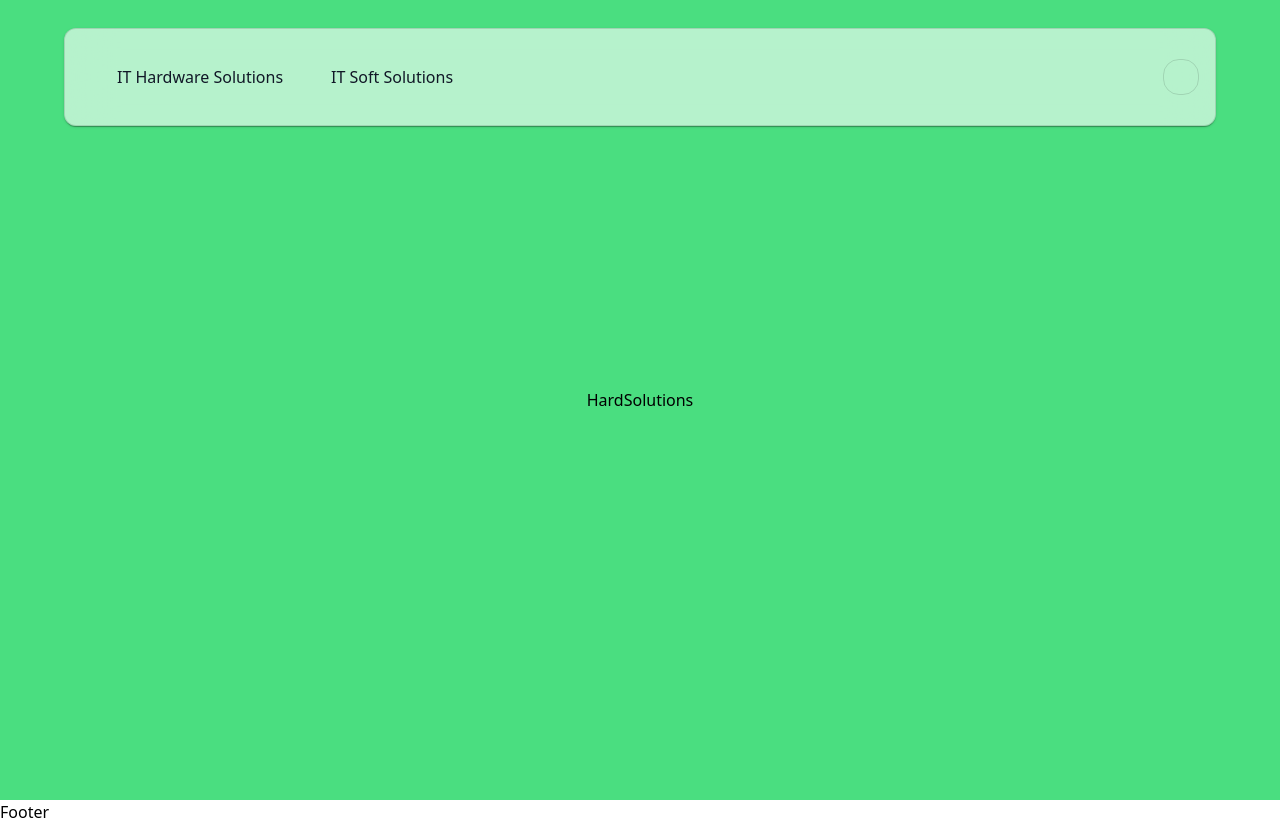
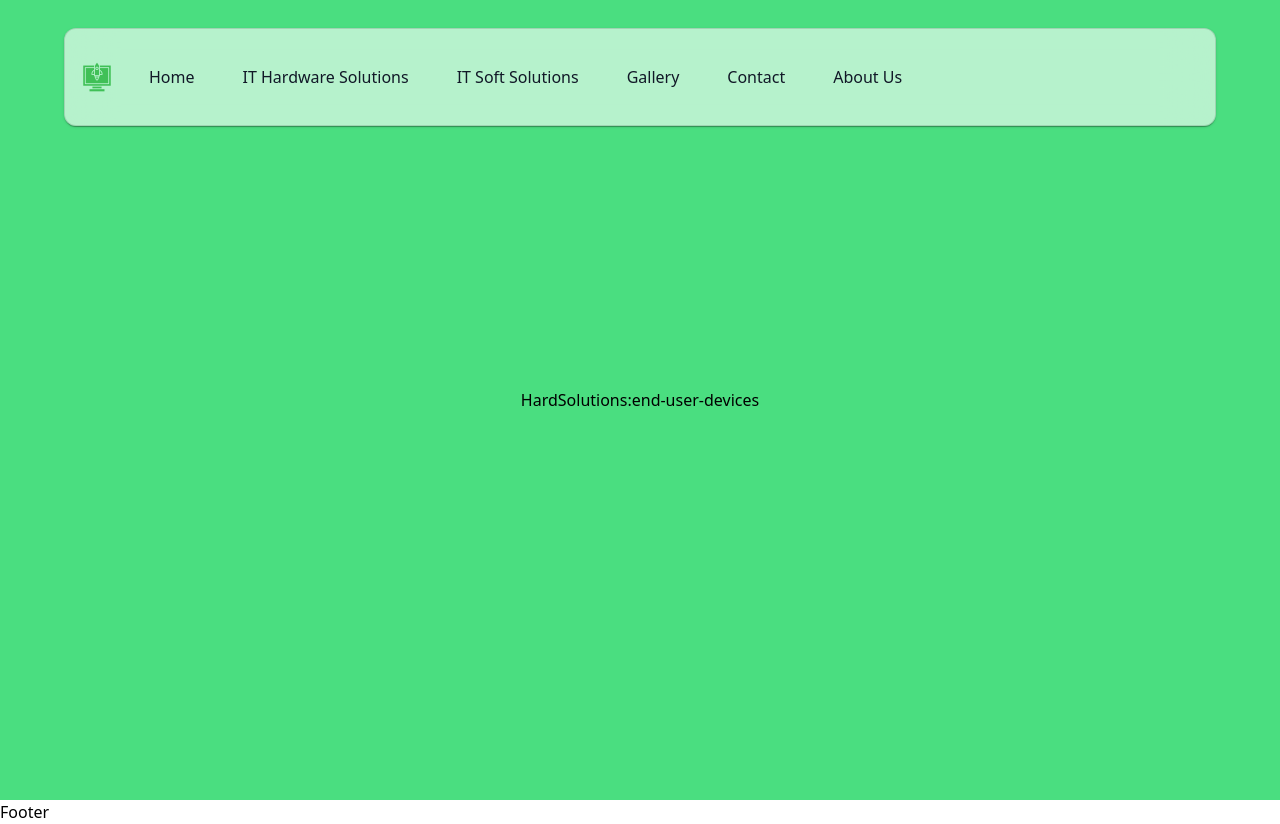
Before and after one commit to happiestt-talha/LPH, a React (Create React App) app: page /it-hardware-solutions/end-user-devices in a window 1280 px wide. Built offline with nearby package versions, Linux system fonts and the light colour scheme.

Commit message:
Intgrated pages

```diff
--- a/src/App.js
+++ b/src/App.js
@@ -21,6 +21,7 @@ function App() {
 
           <Route exact path="/it-hardware-solutions/:slug" element={<HardSolutions />} />
           <Route exact path="/it-soft-solutions/:slug" element={<SoftSolutions />} />
+
           <Route exact path="/contact" element={<Contact />} />
           <Route exact path="/about-us" element={<About />} />
           <Route exact path="/gallery" element={<Gallery />} />
--- a/src/assets/icons/ColorModeIconDropdown.js
+++ /dev/null
@@ -1,88 +0,0 @@
-import * as React from 'react';
-import DarkModeIcon from '@mui/icons-material/DarkModeRounded';
-import LightModeIcon from '@mui/icons-material/LightModeRounded';
-import Box from '@mui/material/Box';
-import IconButton from '@mui/material/IconButton';
-import Menu from '@mui/material/Menu';
-import MenuItem from '@mui/material/MenuItem';
-import { useColorScheme } from '@mui/material/styles';
-
-export default function ColorModeIconDropdown(props) {
-    const { mode, systemMode, setMode } = useColorScheme();
-    const [anchorEl, setAnchorEl] = React.useState(null);
-    const open = Boolean(anchorEl);
-    const handleClick = (event) => {
-        setAnchorEl(event.currentTarget);
-    };
-    const handleClose = () => {
-        setAnchorEl(null);
-    };
-    const handleMode = (targetMode) => () => {
-        setMode(targetMode);
-        handleClose();
-    };
-    if (!mode) {
-        return (
-            <Box
-                data-screenshot="toggle-mode"
-                sx={(theme) => ({
-                    verticalAlign: 'bottom',
-                    display: 'inline-flex',
-                    width: '2.25rem',
-                    height: '2.25rem',
-                    borderRadius: (theme.vars || theme).shape.borderRadius,
-                    border: '1px solid',
-                    borderColor: (theme.vars || theme).palette.divider,
-                })}
-            />
-        );
-    }
-    const resolvedMode = systemMode || mode;
-    const icon = {
-        light: <LightModeIcon />,
-        dark: <DarkModeIcon />,
-    }[resolvedMode];
-    return (
-        <React.Fragment>
-            <IconButton
-                data-screenshot="toggle-mode"
-                onClick={handleClick}
-                disableRipple
-                size="small"
-                aria-controls={open ? 'color-scheme-menu' : undefined}
-                aria-haspopup="true"
-                aria-expanded={open ? 'true' : undefined}
-                {...props}
-            >
-                {icon}
-            </IconButton>
-            <Menu
-                anchorEl={anchorEl}
-                id="account-menu"
-                open={open}
-                onClose={handleClose}
-                onClick={handleClose}
-                slotProps={{
-                    paper: {
-                        variant: 'outlined',
-                        sx: {
-                            my: '4px',
-                        },
-                    },
-                }}
-                transformOrigin={{ horizontal: 'right', vertical: 'top' }}
-                anchorOrigin={{ horizontal: 'right', vertical: 'bottom' }}
-            >
-                <MenuItem selected={mode === 'system'} onClick={handleMode('system')}>
-                    System
-                </MenuItem>
-                <MenuItem selected={mode === 'light'} onClick={handleMode('light')}>
-                    Light
-                </MenuItem>
-                <MenuItem selected={mode === 'dark'} onClick={handleMode('dark')}>
-                    Dark
-                </MenuItem>
-            </Menu>
-        </React.Fragment>
-    );
-}
--- /dev/null
+++ b/src/assets/icons/ColorModeIconDropdown.jsx
@@ -0,0 +1,14 @@
+import { ShieldMoonRounded } from '@mui/icons-material'
+import React from 'react'
+
+const ColorModeIconDropdown = () => {
+    return (
+        <>
+            <div className="self-end flex justify-center items-center text-blue-600">
+                <ShieldMoonRounded fontSize="large" />
+            </div>
+        </>
+    )
+}
+
+export default ColorModeIconDropdown
--- a/src/components/Navbar.jsx
+++ b/src/components/Navbar.jsx
@@ -10,7 +10,7 @@ import MenuItem from "@mui/material/MenuItem";
 import MenuIcon from "@mui/icons-material/Menu";
 import Drawer from "@mui/material/Drawer";
 import CloseRoundedIcon from "@mui/icons-material/CloseRounded";
-import ColorModeIconDropdown from "../assets/icons/ColorModeIconDropdown";
+// import ColorModeIconDropdown from "../assets/icons/ColorModeIconDropdown";
 import { NavData } from "../data/Nav-Data";
 import { Fragment, useState } from "react";
 
@@ -62,7 +62,16 @@ const Navbar = () => {
             }}
         >
             <Container maxWidth="lg">
+                {/* <Container> */}
                 <StyledToolbar disableGutters>
+                    <div className="flex items-center">
+
+                        <Link to="/">
+                            <span>
+                                <img src="/favicon-32.png" alt="logo" />
+                            </span>
+                        </Link>
+
                         <div className="flex text-gray-900 cursor-pointer relative p-3">
                             {NavData.map((link) => (
                                 <Box
@@ -106,9 +115,9 @@ const Navbar = () => {
                             ))}
                         </div>
 
-                    <Box sx={{ display: { xs: "none", md: "flex" }, gap: 1 }}>
+                        {/* <Box sx={{ display: { xs: "none", md: "flex" }, justifySelf: "flex-end", gap: 1 }}>
                             <ColorModeIconDropdown />
-                    </Box>
+                        </Box> */}
 
                         <IconButton
                             edge="end"
@@ -132,7 +141,8 @@ const Navbar = () => {
                                         <MenuItem onClick={(event) => handlePopoverOpen(event, link.subLinks)}>
                                             {link.title}
                                         </MenuItem>
-                                    {link.subLinks.map((subLink) => (
+                                        {link.subLinks?.length > 0
+                                            ? link.subLinks?.map((subLink) => (
                                                 <MenuItem
                                                     component={Link}
                                                     to={subLink.url}
@@ -142,7 +152,18 @@ const Navbar = () => {
                                                 >
                                                     {subLink.title}
                                                 </MenuItem>
-                                    ))}
+                                            ))
+                                            // : null
+                                            : <MenuItem
+                                                component={Link}
+                                                to={link.url}
+                                                key={link.title}
+                                                onClick={toggleDrawer(false)}
+                                                sx={{ pl: 4 }}
+                                            >
+                                                {link.title}
+                                            </MenuItem>
+                                        }
                                     </Fragment>
                                 ))}
                             </Box>
@@ -182,6 +203,7 @@ const Navbar = () => {
                                 ))}
                             </Box>
                         </Popover>
+                    </div>
                 </StyledToolbar>
             </Container>
         </AppBar>
--- a/src/data/Nav-Data.js
+++ b/src/data/Nav-Data.js
@@ -57,6 +57,11 @@
 
 export const NavData = [
     {
+        "title": "Home",
+        "subLinks": [],
+        "url": "/"
+    },
+    {
         "title": "IT Hardware Solutions",
         "subLinks": [
             { "title": "Retail Solutions", "url": "/it-hardware-solutions/retail-solutions" },
@@ -74,5 +79,20 @@ export const NavData = [
             { "title": "Support Services", "url": "/it-soft-solutions/support-services" },
             { "title": "Cybersecurity", "url": "/it-soft-solutions/cybersecurity" }
         ]
+    },
+    {
+        "title": "Gallery",
+        "subLinks": [],
+        "url": "/gallery"
+    },
+    {
+        "title": "Contact",
+        "subLinks": [],
+        "url": "/contact"
+    },
+    {
+        "title": "About Us",
+        "subLinks": [],
+        "url": "/about-us"
     }
 ];
--- a/src/pages/solutions/Hard-Solutions.jsx
+++ b/src/pages/solutions/Hard-Solutions.jsx
@@ -1,10 +1,13 @@
 import React from 'react'
+import { useParams } from 'react-router-dom';
 
 const HardSolutions = () => {
+    const { slug } = useParams();
     return (
         <>
             <div className="h-screen w-screen bg-green-400 flex justify-center items-center">
-                HardSolutions
+                HardSolutions:
+                {slug}
             </div>
         </>
     )
--- a/src/pages/solutions/Soft-Solutions.jsx
+++ b/src/pages/solutions/Soft-Solutions.jsx
@@ -1,10 +1,12 @@
 import React from 'react'
+import { useParams } from 'react-router-dom';
 
 const SoftSolutions = () => {
+    const { slug } = useParams();
     return (
         <>
             <div className="h-screen w-screen bg-green-400 flex justify-center items-center">
-                Soft Solutions
+                Soft Solutions: {slug}
             </div>
         </>
     )
```
Lines whose indentation alone changed are shown as unchanged.
